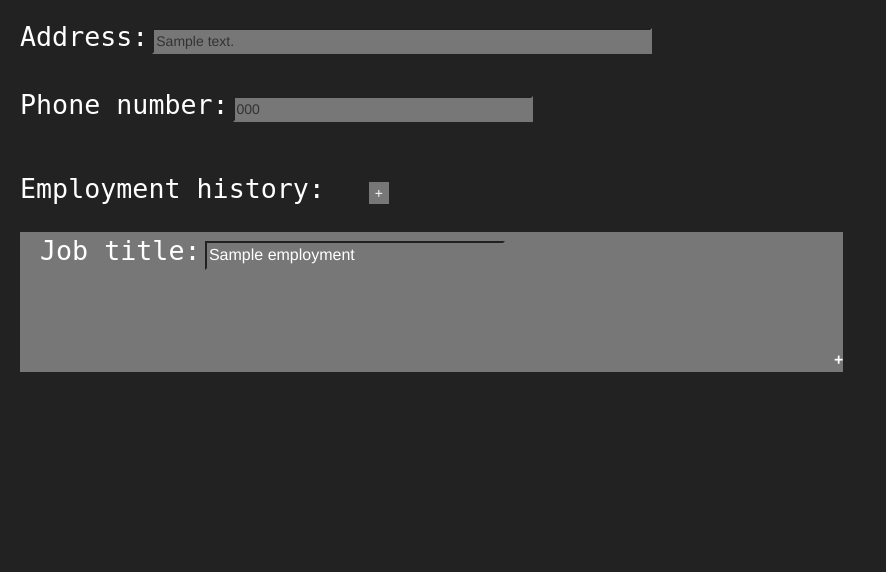
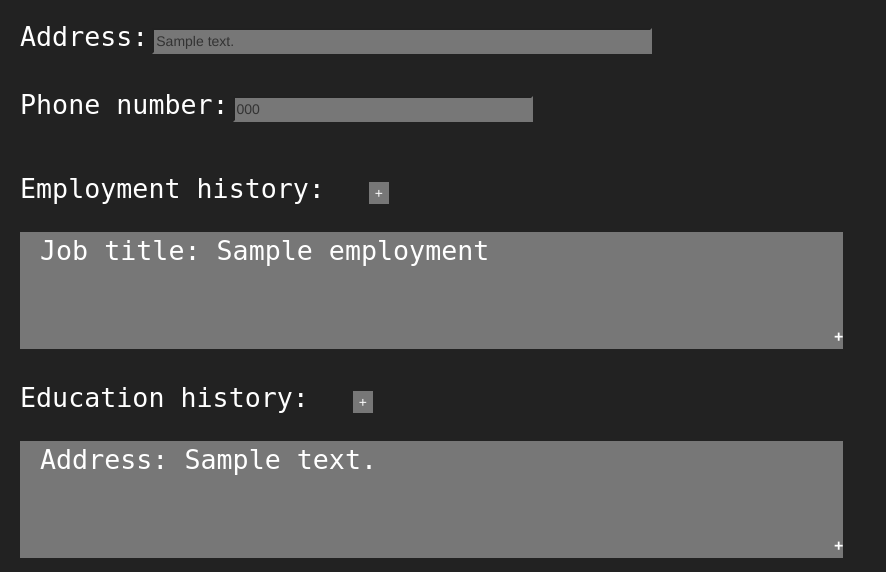
Before and after one commit to TerrifiedOrc/my-first-blog, a Django app: page /cv in a window 1280 px wide. Shown: the part 398-970 px from the top of the page, without its empty margins (0-886 px from the left). Before the commit the page ends 770 px from the top, so only its background shows below. Run offline with Django 3.2, Linux system fonts and the light colour scheme; tables that the repository leaves empty hold one stand-in row (values such as "Sample post"); some libraries are stand-ins or nearby versions.

Commit message:
Added eduaction adder

```diff
--- a/blog/models.py
+++ b/blog/models.py
@@ -36,6 +36,7 @@ class Employment(models.Model):
     foreignKey = models.ForeignKey(CV, default="", on_delete=models.CASCADE)
 
 class Education(models.Model):
+    desc = models.TextField(default="", max_length=200)
     address = models.CharField(max_length=200)
     startDate = models.TextField(blank=True, null=True)
     endDate = models.TextField(blank=True, null=True)
--- a/blog/templates/blog/cv.html
+++ b/blog/templates/blog/cv.html
@@ -52,31 +52,34 @@
     <div class="post" id="employment_box">
       <button type="button" class="collapsible">
         <div class="cv-field">
-          <p for="title" class="side-by-side">Job title: </p>
-          <input type="text" id="title" name="title" class="side-by-side" value="{{ employment.title }}"><br><br>
+          <p for="title" class="side-by-side">Job title: {{ employment.title }}</p>
         </div>
-        <input type="hidden" id="id" name="id" value="{{ employment.id }}"><br><br>
+        <input type="hidden" id="id" name="id" value="{{employment.id}}"><br><br>
       </button>
       <div class="collapsible-content">
        <div class="cv-field">
+        <p for="title" class="side-by-side">Job title: </p>
+        <input type="text" id="title" name="title" class="side-by-side" value="{{employment.title}}"><br><br>
+      </div>
+      <div class="cv-field">
         <p for="address" class="side-by-side">Address: </p>
-          <input type="text" id="address" name="address" class="side-by-side" value="{{ employment.address|linebreaksbr }}"><br><br>
+        <input type="text" id="address" name="address" class="side-by-side" value="{{employment.address|linebreaksbr}}"><br><br>
       </div>
       <div class="cv-field">
         <p for="desc" class="side-by-side">Description: </p>
-          <input type="text" id="desc" name="desc" class="side-by-side" value=" {{ employment.desc|linebreaksbr }}"><br><br>
+        <input type="text" id="desc" name="desc" class="side-by-side" value="{{employment.desc|linebreaksbr}}"><br><br>
       </div>
       <div class="cv-field">
         <p for="skills" class="side-by-side">Skills: </p>
-          <input type="text" id="skills" name="skills" class="side-by-side" value="{{ employment.skills|linebreaksbr }}"><br><br>
+        <input type="text" id="skills" name="skills" class="side-by-side" value="{{employment.skills|linebreaksbr}}"><br><br>
       </div>
       <div class="cv-field">
         <p for="startDate" class="side-by-side">Start date: </p>
-          <input type="text" id="datepicker1{{employment.id}}" name="startDate" class="side-by-side" value="{{ employment.startDate|linebreaksbr }}"><br><br>
+        <input type="text" id="datepicker1{{employment.id}}" name="startDate" class="side-by-side" value="{{employment.startDate|linebreaksbr}}"><br><br>
       </div>
       <div class="cv-field">
         <p for="endDate" class="side-by-side">End date: </p>
-          <input type="text" id="datepicker2{{employment.id}}" name="endDate" class="side-by-side" value="{{ employment.endDate|linebreaksbr }}"><br><br>
+        <input type="text" id="datepicker2{{employment.id}}" name="endDate" class="side-by-side" value="{{employment.endDate|linebreaksbr}}"><br><br>
       </div>
       <button class="add-button">Save </button>
     </form>
@@ -103,6 +106,94 @@
 
 {% endfor %}
 </div>
+
+
+
+
+
+<h1 class="side-by-side">Education history:</h1>
+<dir class="side-by-side">
+  <form method="POST" action='cv/education/add'>{% csrf_token %}
+
+    <input type="hidden" id="id" name="id" class="side-by-side" value="0">
+    <input type="hidden" id="address" name="address" class="side-by-side" value="none">
+    <input type="hidden" id="desc" name="desc" class="side-by-side" value="none">
+    <input type="hidden" id="startDate" name="startDate" class="side-by-side" value="none">
+    <input type="hidden" id="endDate" name="endDate" class="side-by-side" value="none">
+
+    <button class="add-button" id="add_education"></button>
+  </form>
+
+</dir>
+
+
+
+<div id="education_container">
+  {% for education in educations %}
+  <form method="POST" action='cv/education/add'>{% csrf_token %}
+
+    <div class="post" id="education_box">
+      <button type="button" class="collapsible">
+        <div class="cv-field">
+          <p for="title" class="side-by-side">Address: {{ education.address|linebreaksbr }}</p>
+        </div>
+        <input type="hidden" id="id" name="id" value="{{ education.id }}"><br><br>
+      </button>
+
+      <div class="collapsible-content">
+        <div class="cv-field">
+          <p for="title" class="side-by-side">Address: {{ education.address|linebreaksbr }}</p>
+          <input type="text" id="address" name="address" class="side-by-side" value="{{education.address|linebreaksbr }}"><br><br>
+        </div>
+        <div class="cv-field">
+          <p for="desc" class="side-by-side">Description: </p>
+          <input type="text" id="desc" name="desc" class="side-by-side" value="{{education.desc|linebreaksbr }}"><br><br>
+        </div>
+        <div class="cv-field">
+          <p for="startDate" class="side-by-side">Start date: </p>
+          <input type="text" id="datepicker3{{education.id}}" name="startDate" class="side-by-side" value="{{ education.startDate|linebreaksbr }}"><br><br>
+        </div>
+        <div class="cv-field">
+          <p for="endDate" class="side-by-side">End date: </p>
+          <input type="text" id="datepicker4{{education.id}}" name="endDate" class="side-by-side" value="{{ education.endDate|linebreaksbr }}"><br><br>
+        </div>
+
+        <button class="add-button" type="submit">Save </button>
+      </form>
+
+      <br>
+      <br>
+      <form method="POST" action='cv/education/{{education.id}}/delete'>{% csrf_token %}
+        <button type="submit" class="delete-button">Delete </button>
+      </form>
+    </div>
+  </div>
+
+  <script>
+    $( function() {
+      $( "#datepicker3{{education.id}}" ).datepicker();
+
+    } );
+  </script>
+
+  <script>
+    $( function() {
+      $( "#datepicker4{{education.id}}" ).datepicker();
+    } );
+  </script>
+
+  {% endfor %}
+
+
+
+
+
+
+
+
+
+
+
 
   <script>
     var coll = document.getElementsByClassName("collapsible");
@@ -143,4 +234,26 @@
     });
   </script>
 
+  <script>
+    $(document).ready(function(){
+      $("#add_education").click(function(){
+       $("#education_box").clone().appendTo("#education_container");
+
+       var coll = document.getElementsByClassName("collapsible");
+
+       coll[coll.length-1].addEventListener("click", function() {
+        this.classList.toggle("active");
+        var content = this.nextElementSibling;
+        if (content.style.maxHeight){
+          content.style.maxHeight = null;
+        } else {
+          content.style.maxHeight = content.scrollHeight + "px";
+        }
+      });
+
+
+     });
+    });
+  </script>
+
   {% endblock %}
--- a/blog/urls.py
+++ b/blog/urls.py
@@ -8,4 +8,6 @@ path('post_list', views.post_list, name='post_list'),
 path('cv', views.cv, name='cv'),
 path('cv/employment/<int:id>/delete', views.employment_delete, name='employment_delete'),
 path('cv/employment/add', views.employment_add, name='employment_add'),
+path('cv/education/<int:id>/delete', views.education_delete, name='education_delete'),
+path('cv/education/add', views.education_add, name='education_add'),
 ]
--- a/blog/views.py
+++ b/blog/views.py
@@ -18,12 +18,17 @@ def employment(request, id):
 def cv(request):
     cv = CV.objects.all()[:1].get()
     employments = []
+    educations = []
 
     for employment in Employment.objects.all():
         if (employment.foreignKey == cv):
             employments.append(employment)
 
-    return render(request, 'blog/cv.html', {'cv': cv, 'employments': employments})
+    for education in Education.objects.all():
+        if (education.foreignKey == cv):
+            educations.append(education)
+
+    return render(request, 'blog/cv.html', {'cv': cv, 'employments': employments, 'educations': educations})
 
 def home_page(request):
     return render(request, 'blog/home_page.html')
@@ -60,3 +65,31 @@ def employment_add(request):
         endDate=endDate,foreignKey=foreignKey)
         employment.save()
     return redirect('cv')
+
+def education_delete(request, id):
+    obj = get_object_or_404(Education, id=id)
+    if request.method == "POST":
+        obj.delete()
+    return redirect('cv')
+
+def education_add(request):
+    id = request.POST["id"]
+    if id != '0':
+        education = get_object_or_404(Education, id=id)
+        education.desc = request.POST["desc"]
+        education.address = request.POST["address"]
+        education.startDate = request.POST["startDate"]
+        education.endDate = request.POST["endDate"]
+        education.foreignKey = CV.objects.all()[:1].get()
+        education.save()
+    else:
+        desc = request.POST["desc"]
+        address = request.POST["address"]
+        startDate = request.POST["startDate"]
+        endDate = request.POST["endDate"]
+        foreignKey = CV.objects.all()[:1].get()
+
+        education = Education(desc=desc, address=address,
+            startDate=startDate, endDate=endDate, foreignKey=foreignKey)
+        education.save()
+    return redirect('cv')
```
Also changed, not shown: blog/migrations/0016_education_desc.py (added). Lines whose indentation alone changed are shown as unchanged.
